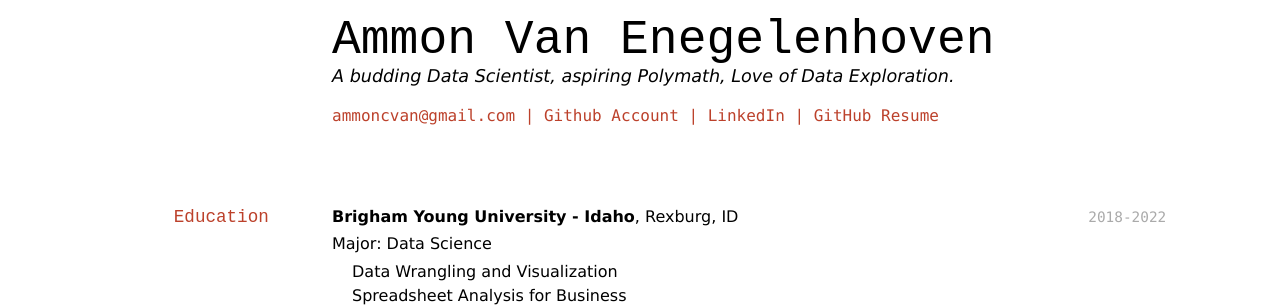
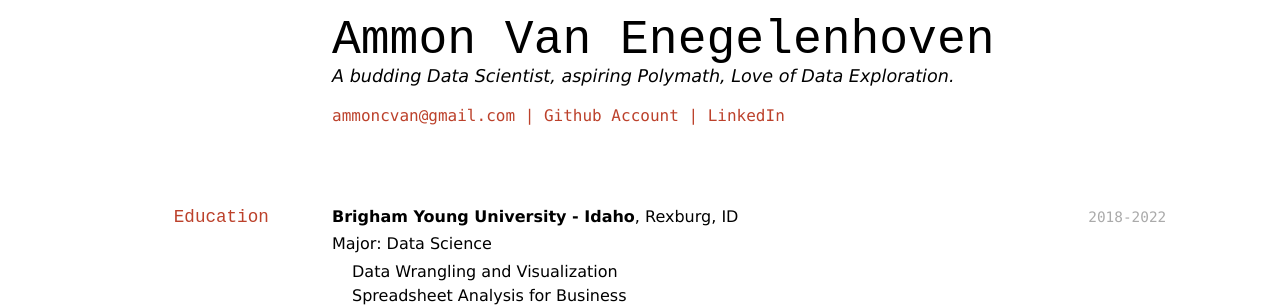
Before and after one commit to vanman247/Van_Engelenhoven_Resume, a Jekyll site: the page built from docs/index.md, in a window 1280 px wide. Shown: the top 307 px of the page. Built offline with Jekyll 4.4.1, drawn with Linux system fonts in a browser that asks for light colours.

Commit message:
Update index.md
Updating contact info

```diff
--- a/docs/index.md
+++ b/docs/index.md
@@ -9,7 +9,6 @@ A budding Data Scientist, aspiring Polymath, Love of Data Exploration.
 <a href="ammoncvan@gmail.com">ammoncvan@gmail.com</a>
 | <a href="https://github.com/vanman247">Github Account</a>
 | <a href="https://www.linkedin.com/in/ammon-van-engelenhoven-4a42a0173/">LinkedIn</a>
-| <a href="https://github.com/vanman247/Van_Engelenhoven_Resume">GitHub Resume</a>
 </div>
 
 ## Education
```
